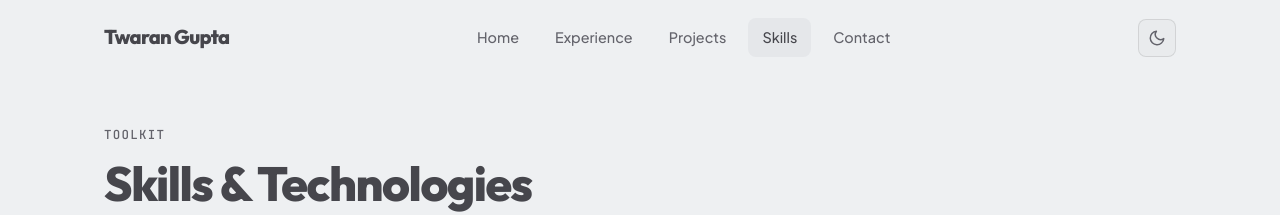
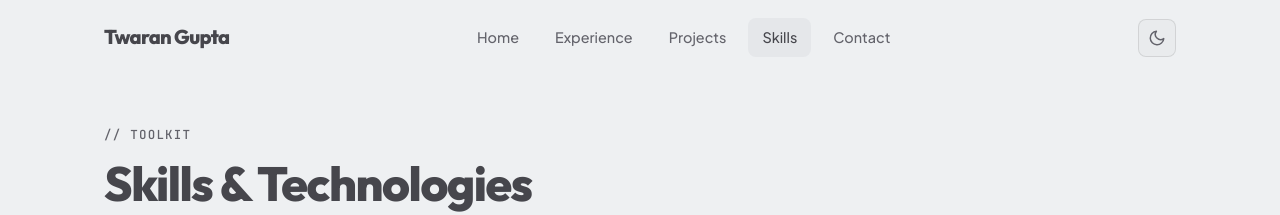
Before and after one commit to twarangupta/Portfolio, a React (Vite) app: page /skills in a window 1280 px wide. Shown: the top 215 px of the page. Built offline with nearby package versions, Linux system fonts and the light colour scheme.

Commit message:
Refine skills page content

```diff
--- a/src/pages/Skills.jsx
+++ b/src/pages/Skills.jsx
@@ -28,10 +28,8 @@ export default function Skills() {
       <div className="container">
         {/* Header */}
         <div className="page-header animate-fade-up">
-          <span className="page-label">Toolkit</span>
-          <h1 className="page-title">
-            Skills &amp; <span className="gradient-text">Technologies</span>
-          </h1>
+          <span className="page-label">// Toolkit</span>
+          <h1 className="page-title">Skills &amp; Technologies</h1>
           <p className="page-desc">
             The languages, frameworks, and tools I use to bring ideas to life.
             Always learning, always adding to the list.
```
